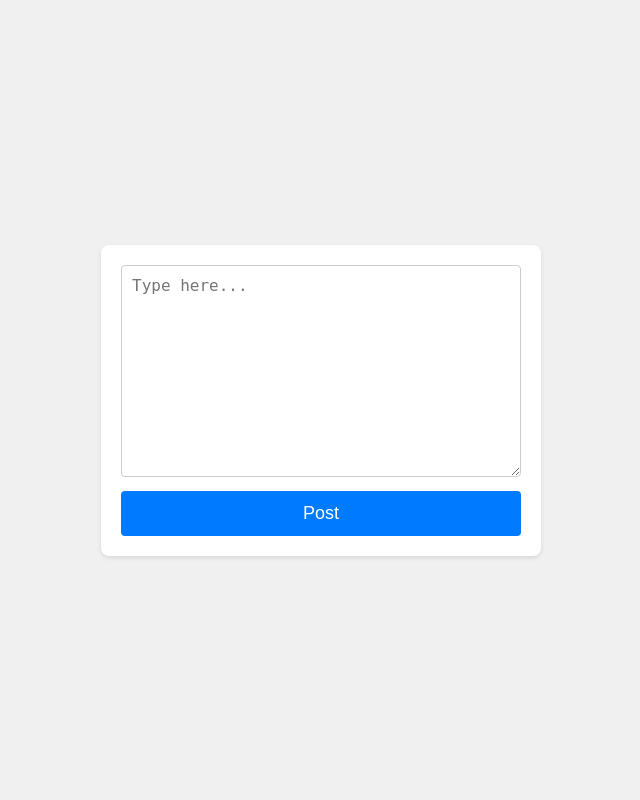
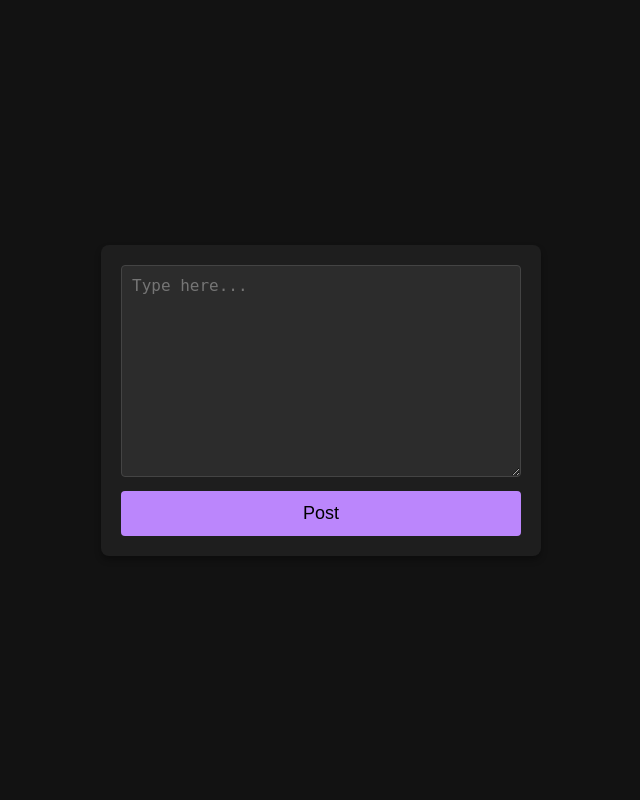
Before and after one commit to JoelEager/phone-keyboard, a Flask app: page / in a window 1280 px wide. Shown: the whole page, without its empty margins (319-959 px from the left). Run offline with Flask 3, Linux system fonts and the light colour scheme.

Commit message:
I have updated the application to a dark theme.
I modified `templates/index.html` to implement the new color scheme:
- Body background: #121212
- Form background: #1e1e1e with light text and updated shadow
- Textarea: dark background with light text and subtle border
- Form button: purple accent (#bb86fc) with dark text for better visibility

Co-authored-by: JoelEager <14286106+JoelEager@users.noreply.github.com>

```diff
--- a/templates/index.html
+++ b/templates/index.html
@@ -10,13 +10,14 @@
             align-items: center;
             height: 100vh;
             margin: 0;
-            background-color: #f0f0f0;
+            background-color: #121212;
         }
         form {
-            background: white;
+            background: #1e1e1e;
+            color: #e0e0e0;
             padding: 20px;
             border-radius: 8px;
-            box-shadow: 0 2px 4px rgba(0,0,0,0.1);
+            box-shadow: 0 4px 6px rgba(0,0,0,0.3);
             width: 90%;
             max-width: 400px;
         }
@@ -24,7 +25,9 @@
             width: 100%;
             box-sizing: border-box;
             padding: 10px;
-            border: 1px solid #ccc;
+            background-color: #2c2c2c;
+            color: #e0e0e0;
+            border: 1px solid #444;
             border-radius: 4px;
             font-size: 16px;
             margin-bottom: 10px;
@@ -33,15 +36,15 @@
         input[type="submit"] {
             width: 100%;
             padding: 12px;
-            background-color: #007bff;
-            color: white;
+            background-color: #bb86fc;
+            color: #000;
             border: none;
             border-radius: 4px;
             font-size: 18px;
             cursor: pointer;
         }
         input[type="submit"]:active {
-            background-color: #0056b3;
+            background-color: #9965f4;
         }
     </style>
 </head>
```
